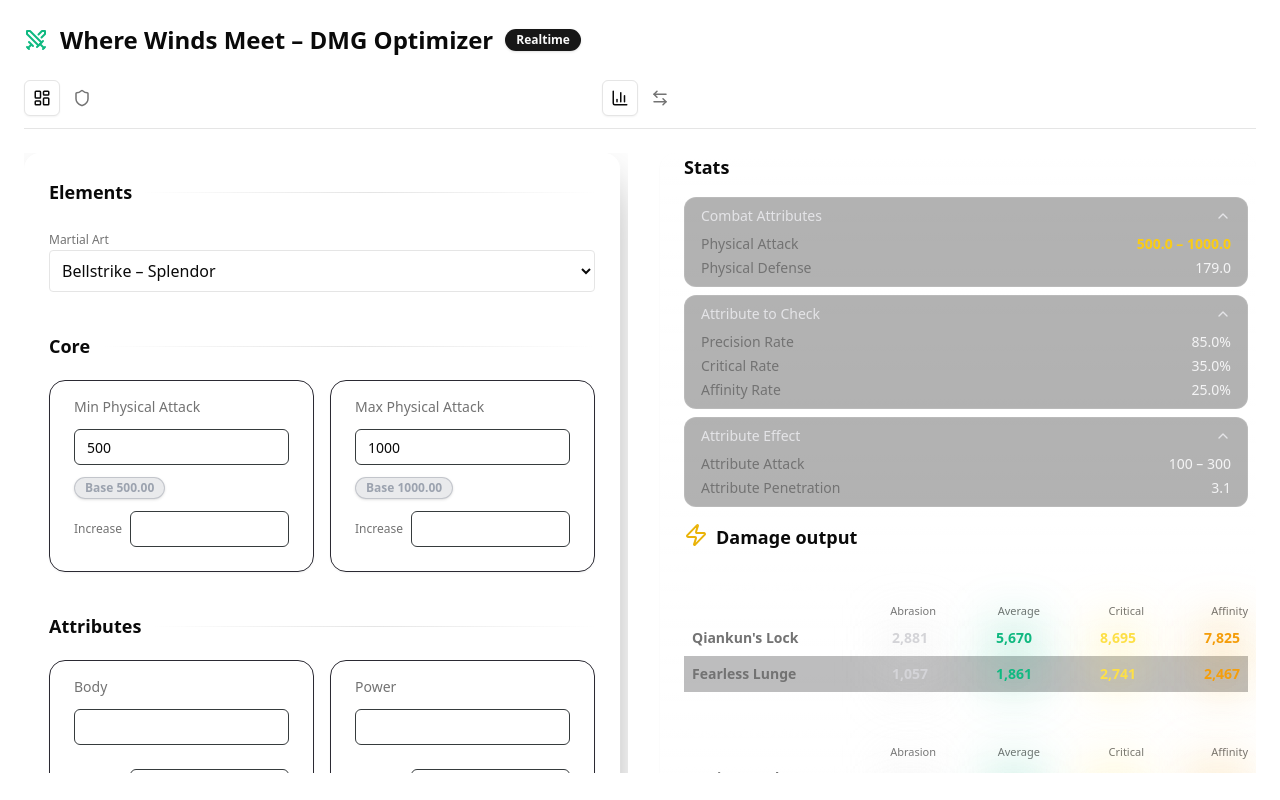
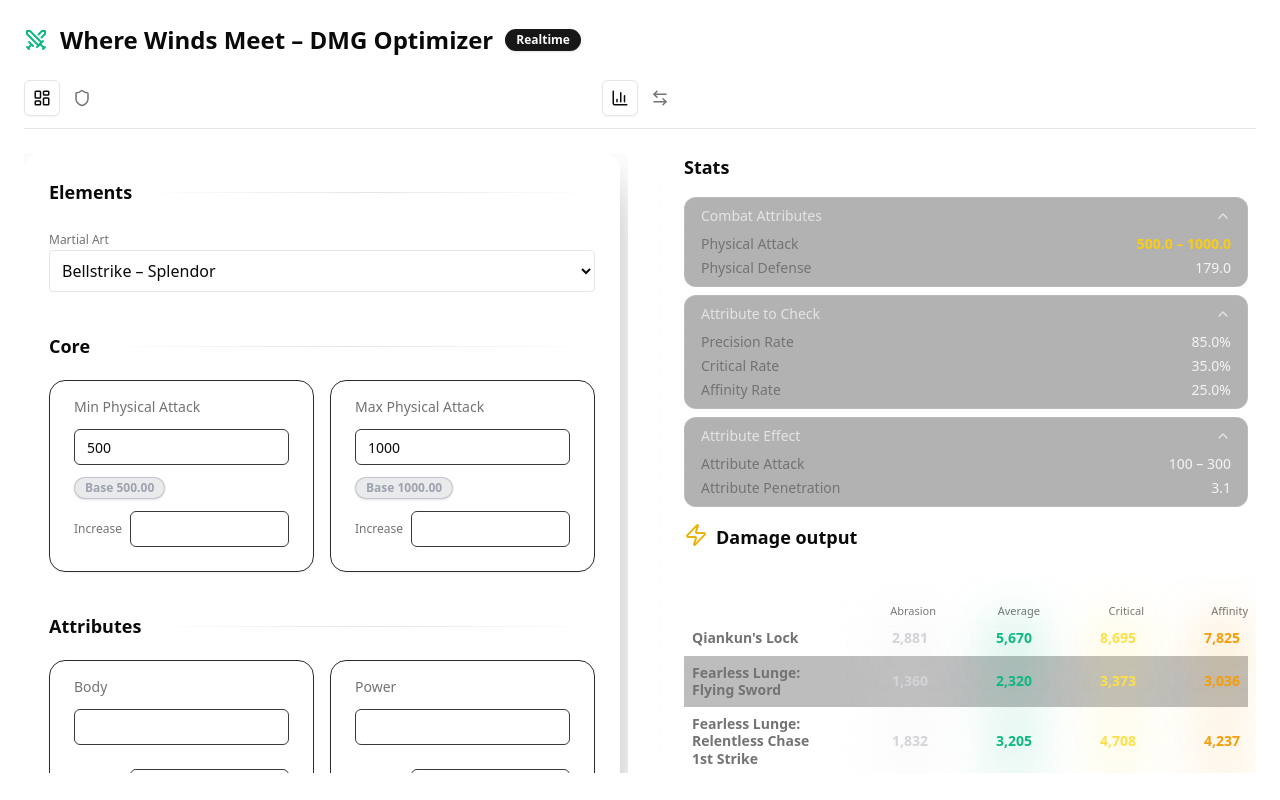
Before and after one commit to Phong940253/wwm-damage-calculator, a Next.js app: page / in a window 1280 px wide. Built offline with nearby package versions, Linux system fonts and the light colour scheme.

Commit message:
feat: update skill multipliers and add new Fearless Lunge and Homeless Charge variations

```diff
--- a/app/domain/skill/skills.ts
+++ b/app/domain/skill/skills.ts
@@ -196,7 +196,7 @@ export const SKILLS: Skill[] = [
     name: "Spear - Conversion",
     martialArtId: "bellstrike_splendor",
     category: "dual-weapon-skill",
-    hits: [{ physicalMultiplier: 1, elementMultiplier: 1, hits: 1 }],
+    hits: [{ physicalMultiplier: 1.1576, elementMultiplier: 1.7364, flatPhysical: 164, flatAttribute: 96, hits: 1 }],
     notes: "Placeholder multipliers",
   },
   {
@@ -226,11 +226,27 @@ export const SKILLS: Skill[] = [
     notes: "Placeholder multipliers",
   },
   {
-    id: "nameless_fearless_lunge",
-    name: "Fearless Lunge",
+    id: "nameless_fearless_lunge_1",
+    name: "Fearless Lunge: Flying Sword",
     martialArtId: "bellstrike_splendor",
     category: "martial-art-skill",
-    hits: [{ physicalMultiplier: 1, elementMultiplier: 1, hits: 1 }],
+    hits: [{ physicalMultiplier: 1.0248, elementMultiplier: 1.5371, hits: 1, flatPhysical:144, flatAttribute:85 }],
+    notes: "Placeholder multipliers",
+  },
+  {
+    id: "nameless_fearless_lunge_2",
+    name: "Fearless Lunge: Relentless Chase 1st Strike",
+    martialArtId: "bellstrike_splendor",
+    category: "martial-art-skill",
+    hits: [{ physicalMultiplier: 1.5371, elementMultiplier: 2.3057, hits: 1, flatPhysical:216, flatAttribute:127 }],
+    notes: "Placeholder multipliers",
+  },
+  {
+    id: "nameless_fearless_lunge_3",
+    name: "Fearless Lunge: Relentless Chase 2nd Strike",
+    martialArtId: "bellstrike_splendor",
+    category: "martial-art-skill",
+    hits: [{ physicalMultiplier: 2.5691, elementMultiplier: 3.8428, hits: 1, flatPhysical:360, flatAttribute:212 }],
     notes: "Placeholder multipliers",
   },
   {
@@ -238,7 +254,7 @@ export const SKILLS: Skill[] = [
     name: "Sword - Conversion",
     martialArtId: "bellstrike_splendor",
     category: "dual-weapon-skill",
-    hits: [{ physicalMultiplier: 1, elementMultiplier: 1, hits: 1 }],
+    hits: [{ physicalMultiplier: 1.1576, elementMultiplier: 1.7364, flatPhysical: 164, flatAttribute: 96, hits: 1 }],
     notes: "Placeholder multipliers",
   },
   {
@@ -250,11 +266,19 @@ export const SKILLS: Skill[] = [
     notes: "Placeholder multipliers",
   },
   {
-    id: "nameless_homeless_charge",
-    name: "Homeless Charge",
+    id: "nameless_homeless_charge_1",
+    name: "Homeless Charge: 1st Stage",
     martialArtId: "bellstrike_splendor",
     category: "ultimate",
-    hits: [{ physicalMultiplier: 1, elementMultiplier: 1, hits: 1 }],
+    hits: [{ physicalMultiplier: 1.5075, elementMultiplier: 2.2613, hits: 1, flatAttribute:125, flatPhysical:213 }],
+    notes: "Placeholder multipliers",
+  },
+  {
+    id: "nameless_homeless_charge_2",
+    name: "Homeless Charge: 2nd Stage",
+    martialArtId: "bellstrike_splendor",
+    category: "ultimate",
+    hits: [{ physicalMultiplier: 3.2636, elementMultiplier: 4.8953, hits: 3, flatAttribute:271, flatPhysical:460 }],
     notes: "Placeholder multipliers",
   },
 
```
